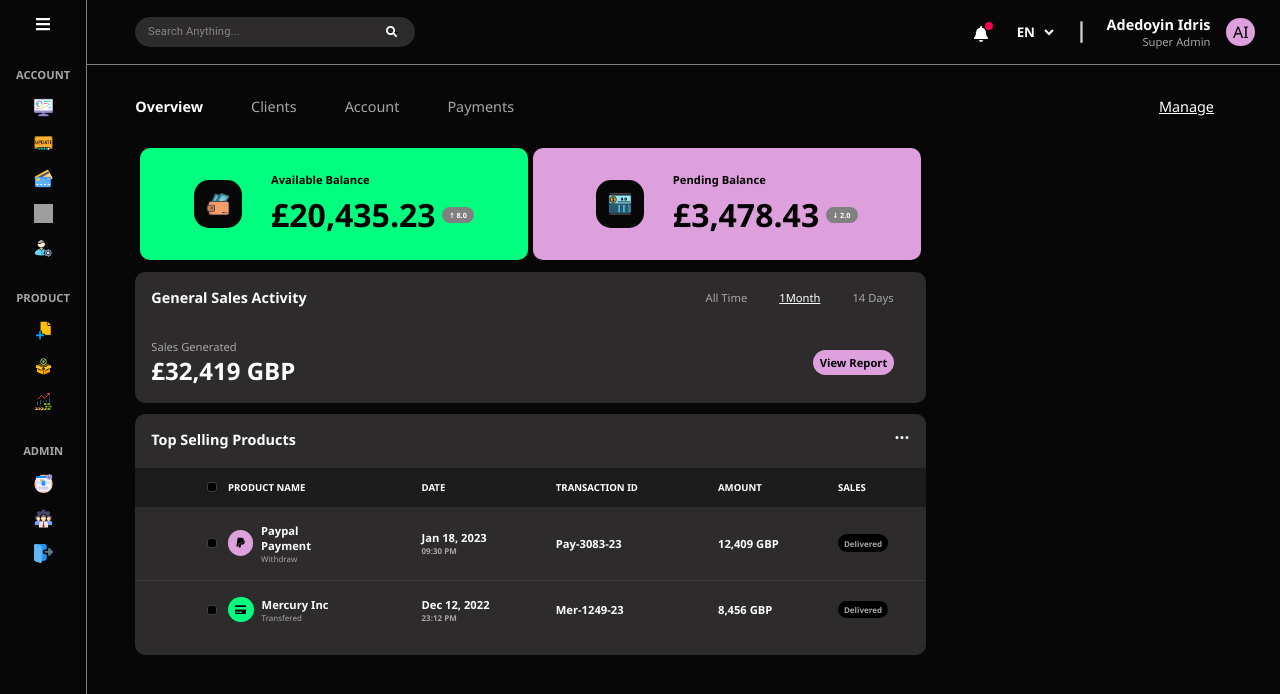
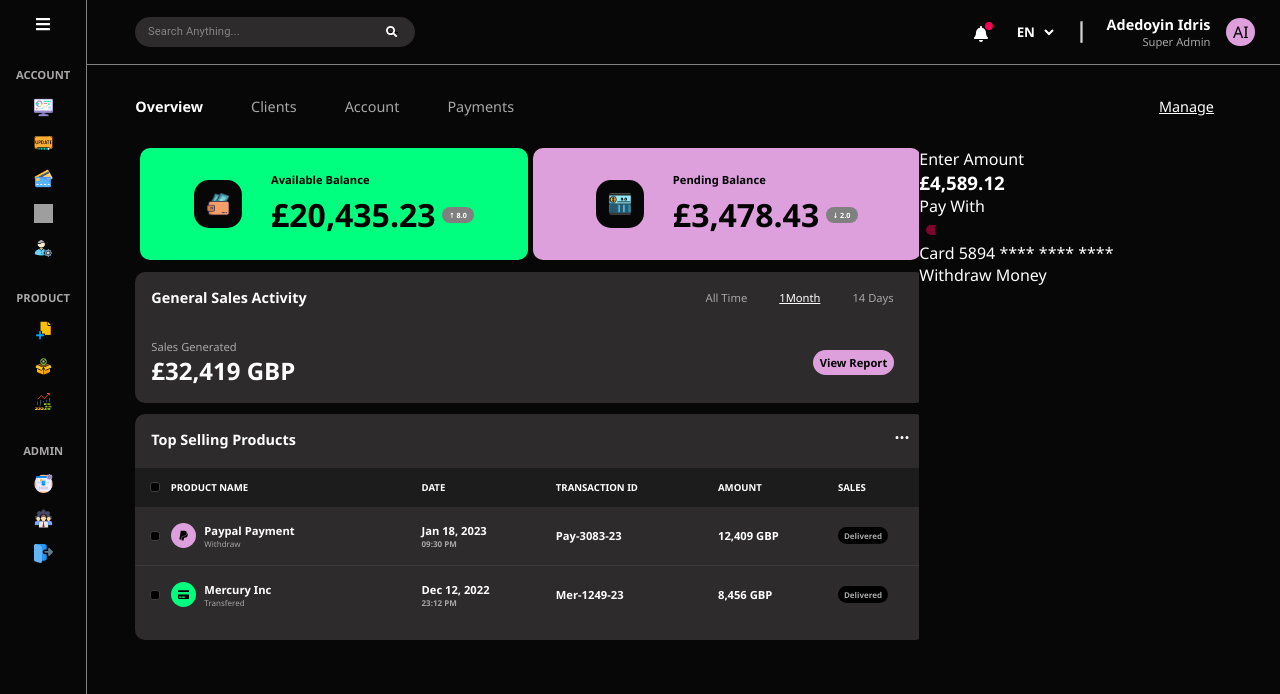
Before and after one commit to DevAdedoyin/monify, a React (Create React App) app: page / in a window 1280 px wide. Shown: the top 694 px of the page. Built offline with nearby package versions, Linux system fonts and the light colour scheme; grey boxes are pictures that could not be loaded.

Commit message:
payment structure created

```diff
--- a/src/components/OverviewTabContent/LeftHandSide/TopSellingProducts/TopSellingProductTable.module.css
+++ b/src/components/OverviewTabContent/LeftHandSide/TopSellingProducts/TopSellingProductTable.module.css
@@ -59,7 +59,7 @@ tr {
 }
 
 .checkInputIndex1InnerContainer {
-    width: 50%;
+    width: 90%;
     display: flex;
     align-items: center;
     justify-content: left;
@@ -87,7 +87,7 @@ td {
 }
 
 .prdNameInnerContainer {
-    width: 50%;
+    width: 90%;
     /* background-color: brown; */
     display: flex;
     justify-content: left;
--- /dev/null
+++ b/src/components/OverviewTabContent/RightHandSide/Payment/Payment.tsx
@@ -0,0 +1,42 @@
+import { Switch } from "@material-ui/core";
+import React from "react";
+
+type Props = {};
+
+const Payment = (props: Props) => {
+  return (
+    <div>
+      <div>
+        <p>Enter Amount</p>
+      </div>
+      <div>
+        <h3>£4,589.12</h3>
+      </div>
+
+      <div>
+        <div>
+          <p>Pay With</p>
+        </div>
+        <div>
+          <div>
+            <Switch
+              size="small"
+              defaultChecked
+              style={{
+                accentColor: "pink",
+                color: "pink",
+                backgroundColor: "transparent",
+              }}
+            />
+            <p>Card 5894 **** **** ****</p>
+          </div>
+          <div>
+            <p>Withdraw Money</p>
+          </div>
+        </div>
+      </div>
+    </div>
+  );
+};
+
+export default Payment;
--- a/src/components/OverviewTabContent/RightHandSide/RightHandSide.tsx
+++ b/src/components/OverviewTabContent/RightHandSide/RightHandSide.tsx
@@ -1,9 +1,14 @@
 import React from "react";
+import Payment from "./Payment/Payment";
 
 type Props = {};
 
 const RightHandSide = (props: Props) => {
-  return <div></div>;
+  return (
+    <div>
+      <Payment />
+    </div>
+  );
 };
 
 export default RightHandSide;
```
Also changed, not shown: src/components/OverviewTabContent/RightHandSide/Payment/Payment.module.css (added), src/components/OverviewTabContent/RightHandSide/RightHandSide.module.css (added).
